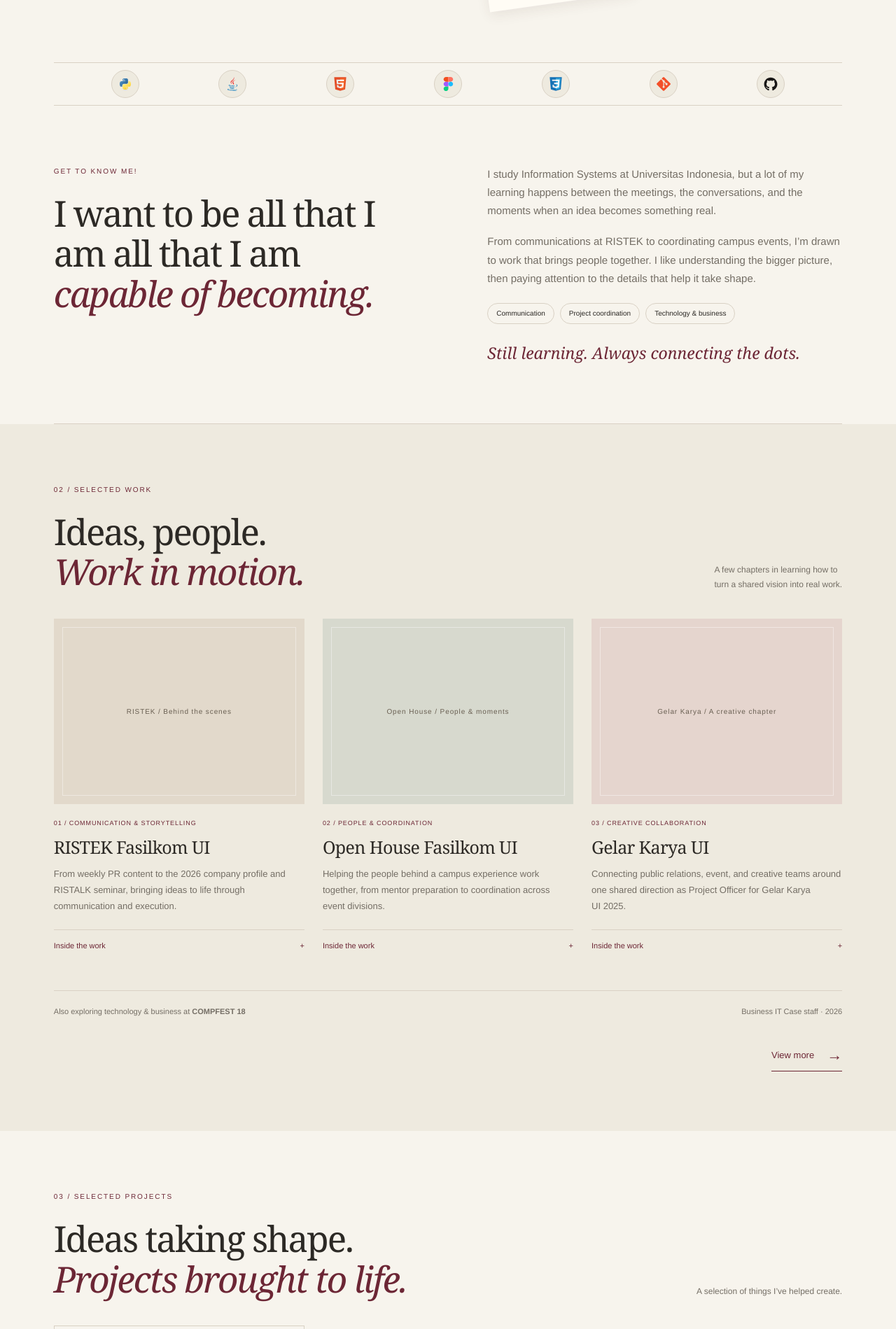
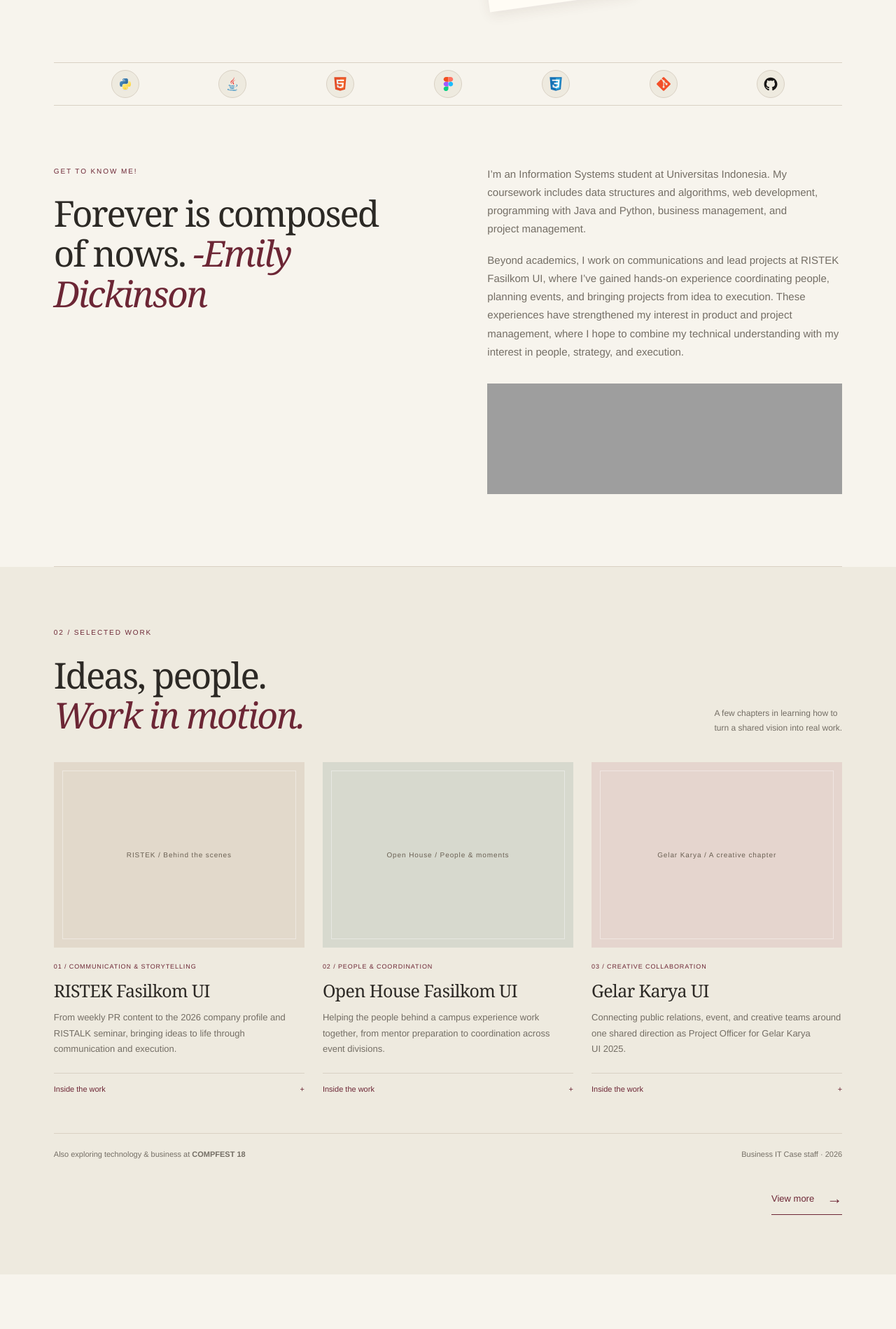
Before and after one commit to KhalishahNafisah/myportofolio, a Django app: page / in a window 1280 px wide. Shown: the part 788-2687 px from the top of the page at 70% size. Run offline with Django 4.2, Linux system fonts and the light colour scheme; data comes from the database, SQL or seed files in the repository; grey boxes are pictures that could not be loaded.

Commit message:
Mengubah bagian get to know me

```diff
--- a/static/css/style.css
+++ b/static/css/style.css
@@ -383,9 +383,8 @@ a:focus-visible, summary:focus-visible {
 }
 
 .about-copy .handwritten {
-    color: var(--burgundy);
-    margin-top: 26px;
-    margin-bottom: 0;
+    margin-top: 2rem;
+    aspect-ratio: 16/5;
 }
 
 .tags {
--- a/templates/includes/about.html
+++ b/templates/includes/about.html
@@ -1,5 +1,13 @@
         <section class="section container about" id="about">
-            <div><p class="eyebrow">Get to know me!</p><h2>I want to be all that I am all that I am <em>capable of becoming.</em></h2></div>
-            <div class="about-copy"><p>I study Information Systems at Universitas Indonesia, but a lot of my learning happens between the meetings, the conversations, and the moments when an idea becomes something real.</p><p>From communications at RISTEK to coordinating campus events, I’m drawn to work that brings people together. I like understanding the bigger picture, then paying attention to the details that help it take shape.</p><div class="tags"><span>Communication</span><span>Project coordination</span><span>Technology &amp; business</span></div><p class="handwritten">Still learning. Always connecting the dots.</p></div>
+            <div><p class="eyebrow">Get to know me!</p><h2>Forever is composed of nows.<em> -Emily Dickinson</em></h2></div>
+            <div class="about-copy">
+                <p>I’m an Information Systems student at Universitas Indonesia. My coursework includes data structures and algorithms, web development, programming with Java and Python, business management, and project management.</p>
+                <p>Beyond academics, I work on communications and lead projects at RISTEK Fasilkom UI, where I’ve gained hands-on experience coordinating people, planning events, and bringing projects from idea to execution. These experiences have strengthened my interest in product and project management, where I hope to combine my technical understanding with my interest in people, strategy, and execution.</p>
+            <!-- <div class="tags">
+                <span>Communication</span>
+                <span>Project coordination</span>
+                <span>Technology &amp; business</span>
+            </div> -->
+            <p class="handwritten"><img src="static/img/imgexperiencetext.png" alt="Khalishah"></p></div>
 
         </section>
```
